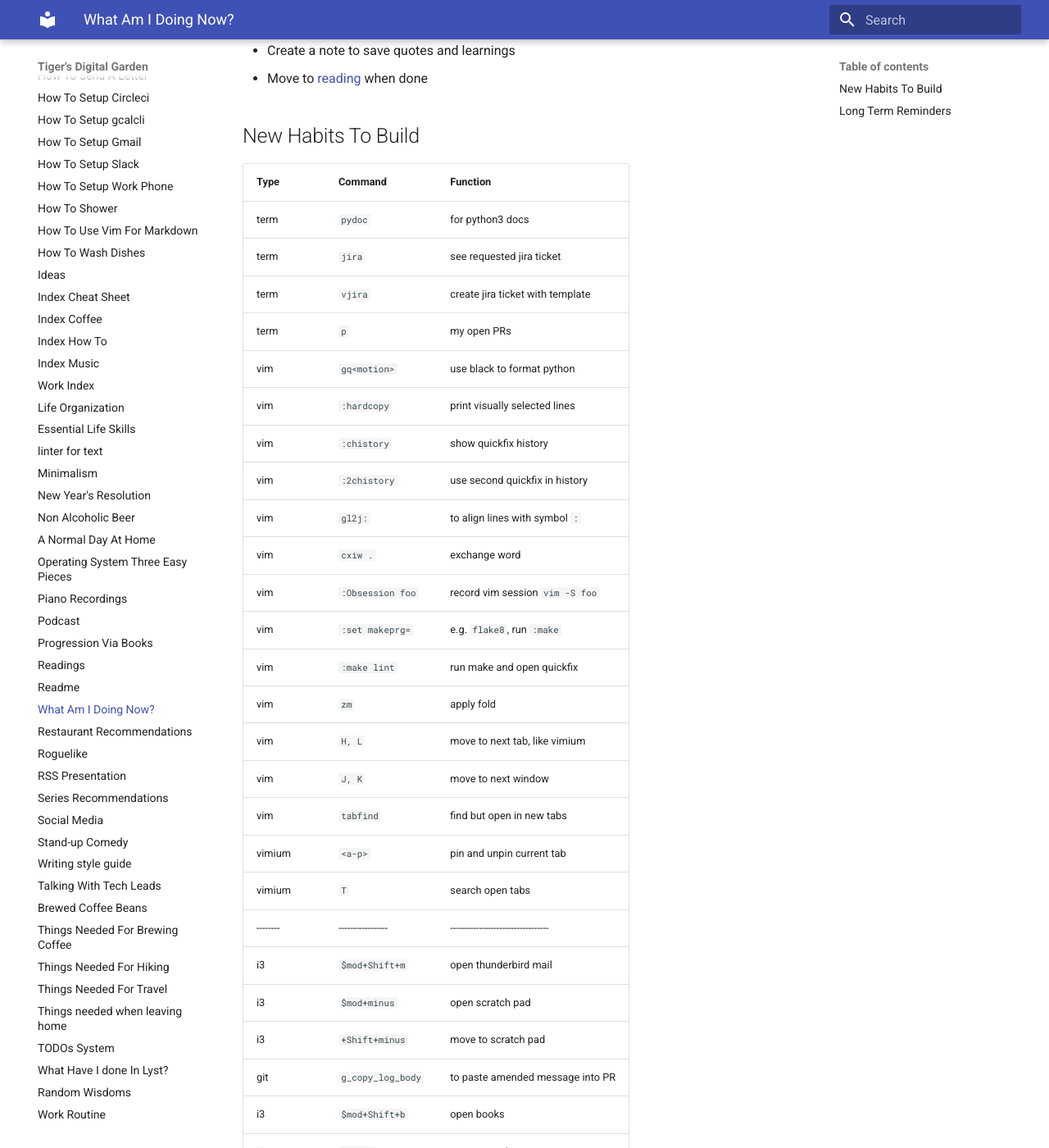
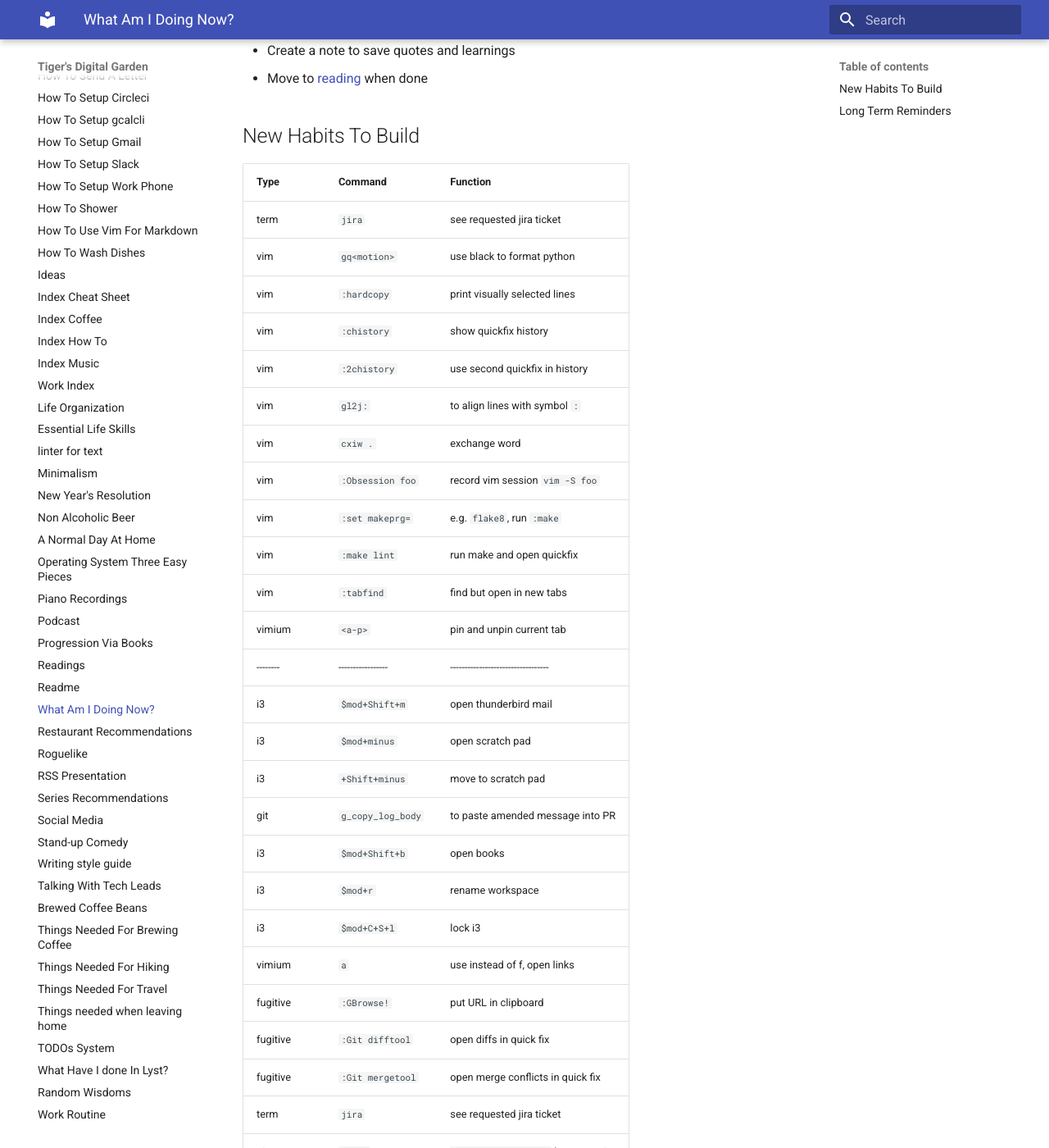
Before and after one commit to ynotstartups/notes, an MkDocs documentation site: the page built from notes/reminders.md, in a window 1280 px wide and 1400 px high, scrolled down 428 px. Shown: the whole window at 82% size. Built offline with MkDocs 1.6.1 and Material for MkDocs 9.7.7, drawn with Linux system fonts in a browser that asks for light colours.

Commit message:
remove not used reminders

```diff
--- a/notes/reminders.md
+++ b/notes/reminders.md
@@ -17,10 +17,7 @@ Enrich [README](./readmereadme.md)
 
 | Type     | Command           | Function                           |
 | -------- | ----------------- | ---------------------------------- |
-| term     | `pydoc`           | for python3 docs                   |
 | term     | `jira`            | see requested jira ticket          |
-| term     | `vjira`           | create jira ticket with template   |
-| term     | `p`               | my open PRs                        |
 | vim      | `gq<motion>`      | use black to format python         |
 | vim      | `:hardcopy`       | print visually selected lines      |
 | vim      | `:chistory`       | show quickfix history              |
@@ -30,12 +27,8 @@ Enrich [README](./readmereadme.md)
 | vim      | `:Obsession foo`  | record vim session `vim -S foo`    |
 | vim      | `:set makeprg=`   | e.g. `flake8`, run `:make`         |
 | vim      | `:make lint`      | run make and open quickfix         |
-| vim      | `zm`              | apply fold                         |
-| vim      | `H, L`            | move to next tab, like vimium      |
-| vim      | `J, K`            | move to next window                |
-| vim      | `tabfind`         | find but open in new tabs          |
+| vim      | `:tabfind`        | find but open in new tabs          |
 | vimium   | `<a-p>`           | pin and unpin current tab          |
-| vimium   | `T`               | search open tabs                   |
 | -------- | ----------------- | ---------------------------------- |
 | i3       | `$mod+Shift+m`    | open thunderbird mail              |
 | i3       | `$mod+minus`      | open scratch pad                   |
```
